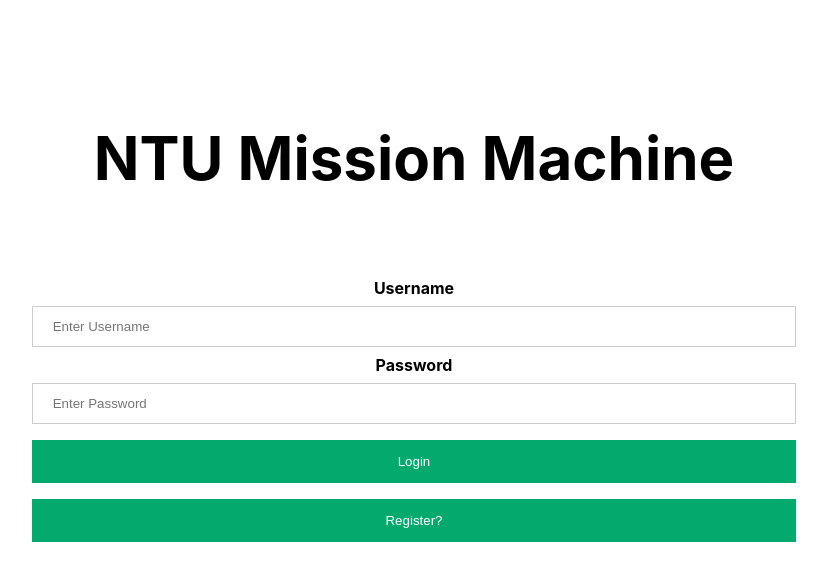
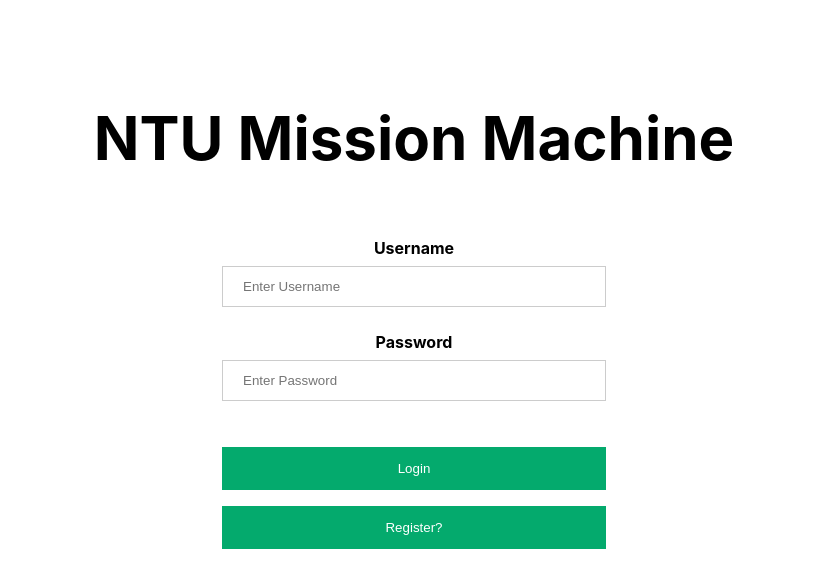
Before and after one commit to zhiyuuuu/NTU-Mission-Machine, a React (Create React App) app in the folder frontend/: page / in a window 1280 px wide. Shown: the top 588 px of the page, without its empty margins (226-1053 px from the left). Built offline with nearby package versions, Linux system fonts and the light colour scheme.

Commit message:
prettier

```diff
--- a/frontend/src/component/MyTaskContent.js
+++ b/frontend/src/component/MyTaskContent.js
@@ -17,11 +17,13 @@ const MyTaskContent = ({ tasks, username }) => {
           padding: 24,
           minHeight: 360,
           background: colorBgContainer,
+          display: "flex",
+          justifyContent: "center"
         }}
       >
         {tasks.map((task) => {
           return (
-            <div style={{ display: "flex", flexDirection: "column-reverse" }}>
+            <div style={{ display: "flex", flexDirection: "column-reverse", width: "60%" }}>
               <AppliedTask
                 key={task._id}
                 id={task._id}
--- a/frontend/src/component/Title.js
+++ b/frontend/src/component/Title.js
@@ -6,7 +6,7 @@ const Wrapper = styled.div`
   display: flex;
   font-size: 40px;
   //padding: 30px;
-  margin: 1em;
+  margin: 20px;
   //padding-left: 80px;
 `;
 
--- a/frontend/src/container/EachTask.js
+++ b/frontend/src/container/EachTask.js
@@ -109,7 +109,7 @@ const EachTask = () => {
     }
   };
   return (
-    <div style={{ margin: "3em", display: "flex", flexDirection: "column" }}>
+    <div style={{ margin: "3em", display: "flex", flexDirection: "column", alignItems: "center" }}>
       <h1
         style={{
           textAlign: "center",
@@ -122,7 +122,7 @@ const EachTask = () => {
         title={topic}
         bordered={false}
         style={{
-          width: "auto",
+          width: "60%",
         }}
       >
         <h3>詳細任務內容 : </h3>
@@ -136,9 +136,8 @@ const EachTask = () => {
       <div
         style={{ display: "flex", justifyContent: "center", marginTop: "10px" }}
       >
-        <Button style={{ width: "10%" }} onClick={backToMainpage}>
-          {" "}
-          回首頁{" "}
+        <Button onClick={backToMainpage}>
+          回首頁
         </Button>
       </div>
     </div>
--- a/frontend/src/container/Login.js
+++ b/frontend/src/container/Login.js
@@ -49,7 +49,7 @@ const Login = () => {
   return (
     <Wrapper>
       <Title />
-      <div className="container">
+      <div className="container" style={{ width: "30%" }}>
         <label>
           <b>Username</b>
         </label>
@@ -59,6 +59,7 @@ const Login = () => {
           onChange={(e) => {
             setUsername(e.target.value);
           }}
+          style={{ marginBottom: "25px" }}
         />
 
         <label>
@@ -71,11 +72,12 @@ const Login = () => {
             setPassword(e.target.value);
           }}
         />
-
-        <button onClick={loginTest}>Login</button>
-        <button type="submit" onClick={() => navigateToSignUp()}>
-          Register?
-        </button>
+        <div style={{ marginTop: "30px" }}>
+          <button onClick={loginTest}>Login</button>
+          <button type="submit" onClick={() => navigateToSignUp()}>
+            Register?
+          </button>
+        </div>
       </div>
     </Wrapper>
   );
--- a/frontend/src/container/Register.js
+++ b/frontend/src/container/Register.js
@@ -40,7 +40,7 @@ const Register = () => {
   return (
     <Wrapper>
       <Title />
-      <div className="container">
+      <div className="container" style={{ width: "30%" }}>
         <h1>Sign Up</h1>
         <p>Please fill in this form to create an account.</p>
         <hr />
@@ -82,7 +82,7 @@ const Register = () => {
           // }}
         />
 
-        <div className="clearfix">
+        <div className="clearfix" style={{ marginTop: "20px" }}>
           <button
             type="button"
             onClick={() => navigateToSignIn()}
```
